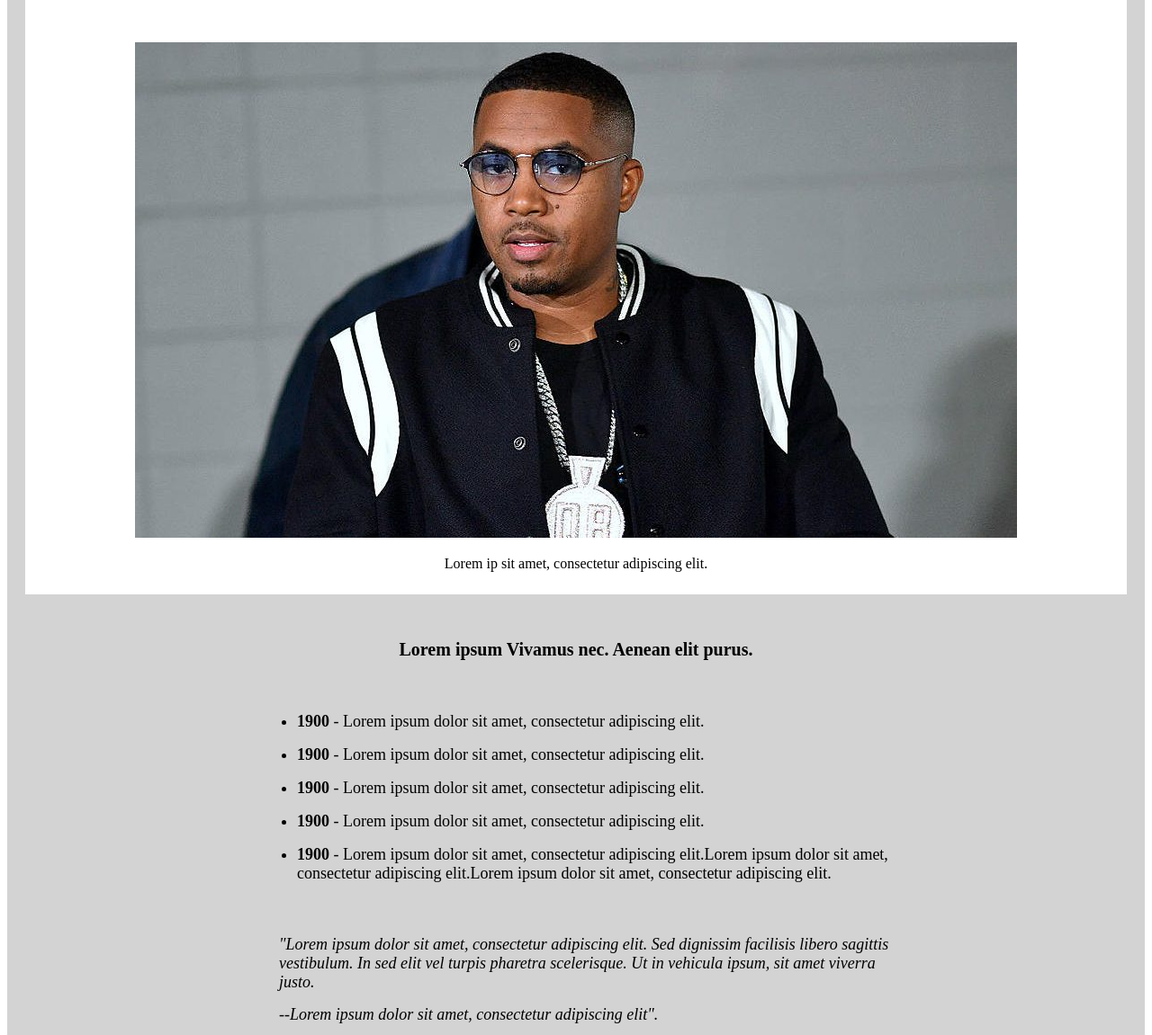
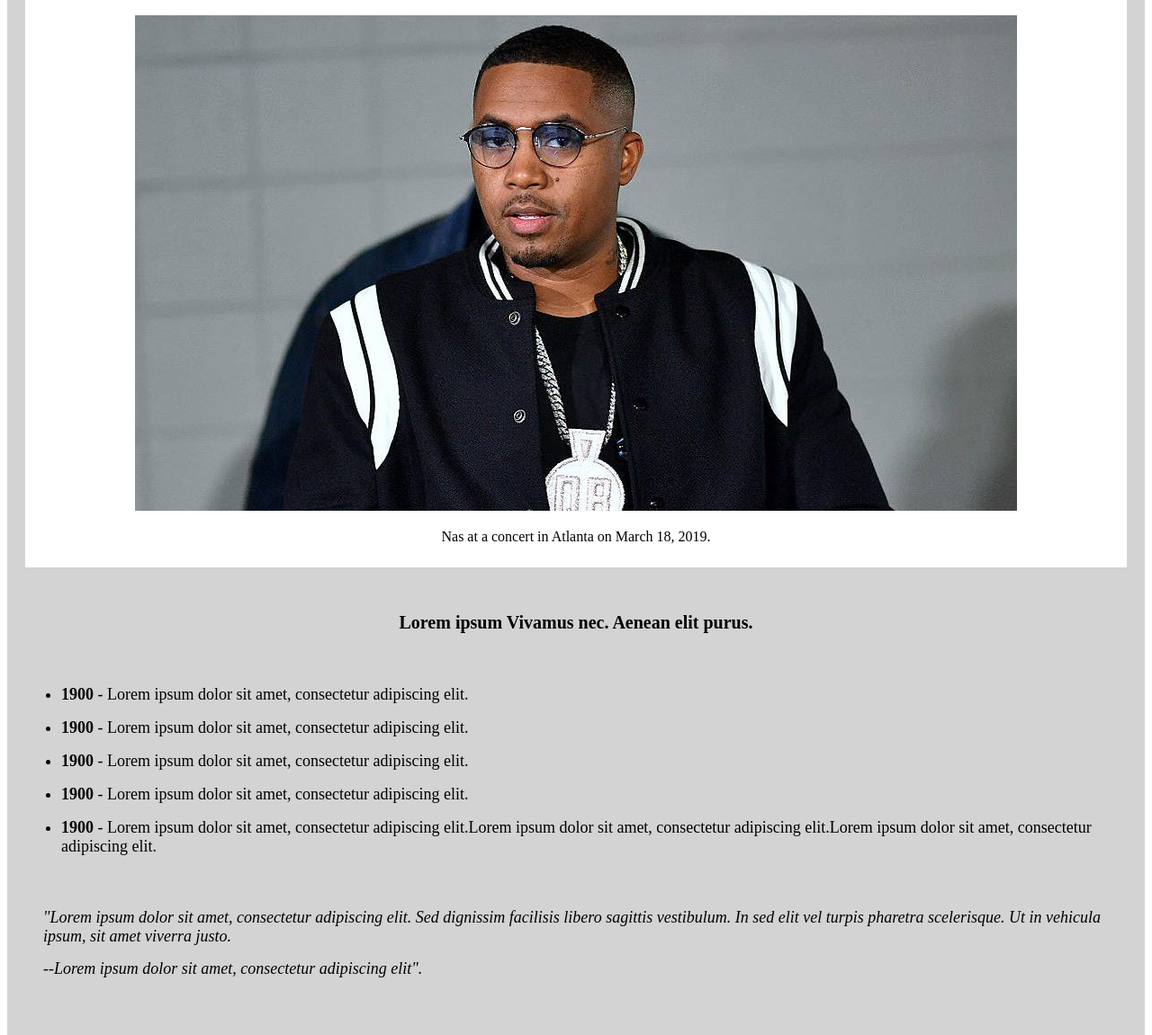
Before and after one commit to PJMantoss/tribute_page, a plain HTML site: page index.html in a window 1280 px wide. Shown: the part 184-1335 px from the top of the page at 90% size. Drawn offline with Linux system fonts and the light colour scheme.

Commit message:
Update style.css and index

```diff
--- a/index.html
+++ b/index.html
@@ -13,10 +13,10 @@
                 <h1 >Nasir Olu Dara Jones</h1>
                 <p>Creator of the world's most influential hiphop album</p>
         </div>
-
+<!-- http://straightfromthea.com/wp-content/uploads/2019/03/PAW_4983.jpg -->
         <div id="img-div">
             <img src="nas.jpg" id="image" alt="philip-emeagwali">
-            <p id="img-caption">Lorem ip sit amet, consectetur adipiscing elit.</p>
+            <p id="img-caption">Nas at a concert in Atlanta on March 18, 2019.</p>
         </div>
 
         <div id="tribute-info">
--- a/style.css
+++ b/style.css
@@ -48,7 +48,7 @@ body {
     max-width: 100%;
     display: block;
     height: auto;
-    padding: 50px 80px 20px 80px;
+    padding: 20px 0px 20px 0px;
     margin: auto;
 }
 
@@ -63,7 +63,6 @@ body {
     flex-direction: row;
     flex-wrap: wrap;
     justify-content: flex-start;
-    width: 700px;
     margin: auto;
 }
 
@@ -81,14 +80,14 @@ body {
 #tribute-info ul li {
     padding-top: 8px;
     padding-bottom: 8px;
+    margin: auto;
 }
 
 #quote{
     display: flex;
-    flex-direction: row;
+    flex-direction: column;
     flex-wrap: wrap;
     justify-content: flex-start;
-    width: 700px;
     margin: auto;
     padding-top: 50px;
     padding-bottom: 50px;
```
